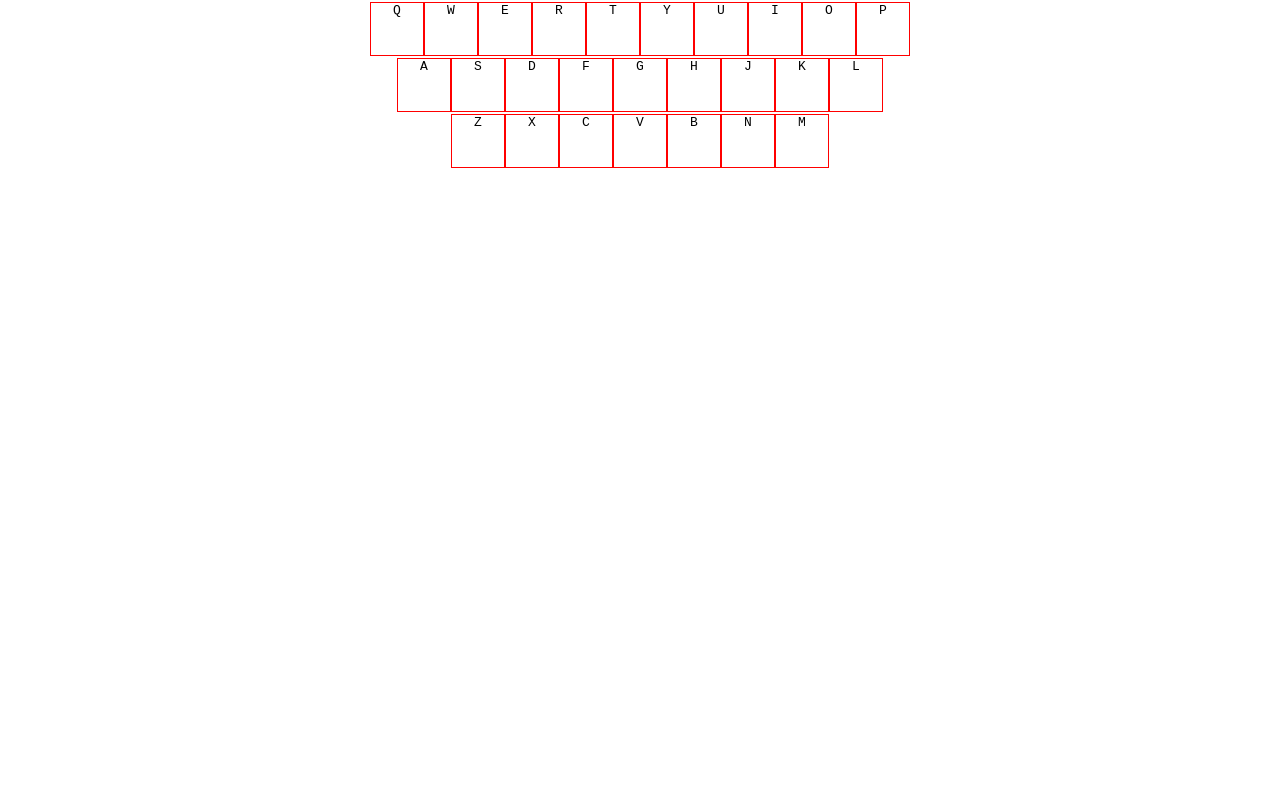
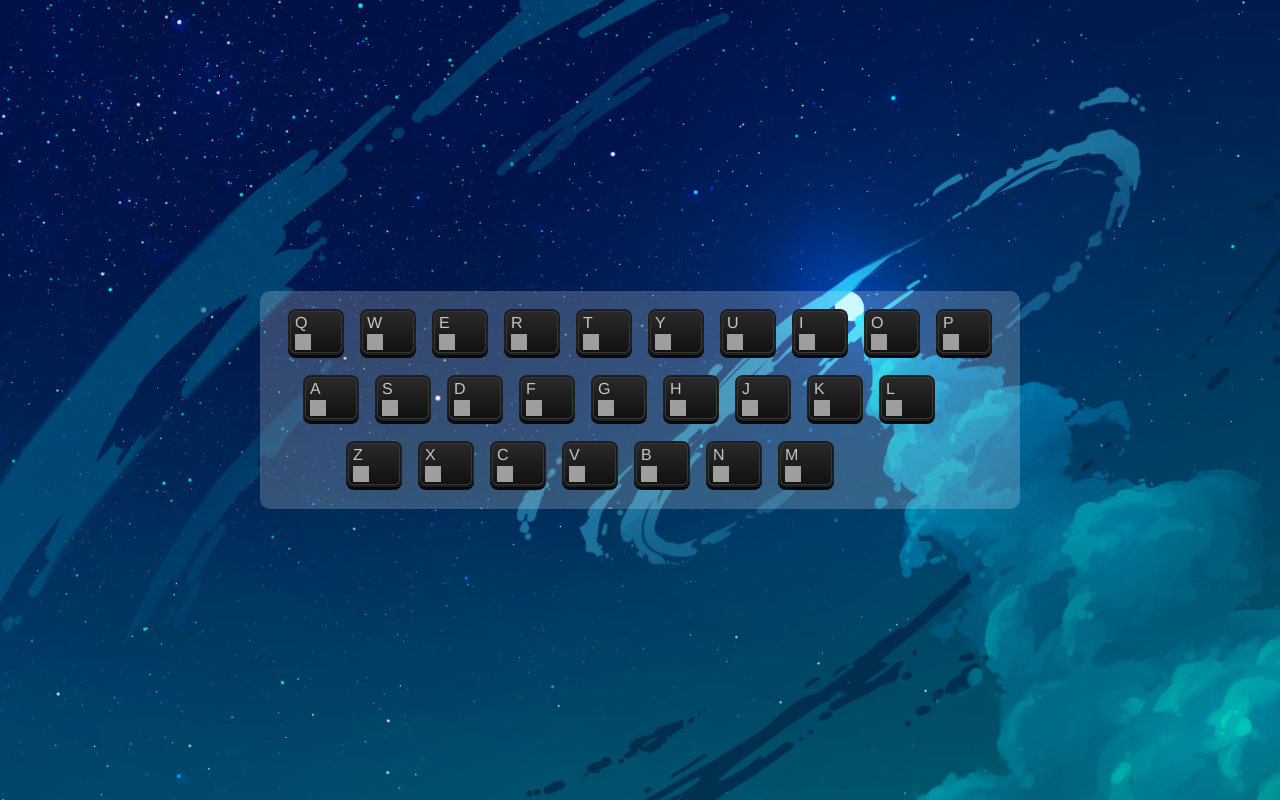
Before and after one commit to leeheart/myBookmarks, a plain HTML site: page index.html in a window 1280 px wide. Drawn offline with Linux system fonts and the light colour scheme; grey boxes are pictures that could not be loaded.

Commit message:
nav complete

```diff
--- a/index.html
+++ b/index.html
@@ -1,5 +1,6 @@
 <!DOCTYPE html>
 <html lang="zh-Hans">
+
 <head>
     <meta charset="UTF-8">
     <meta name="viewport" content="width=device-width, initial-scale=1.0">
@@ -7,75 +8,144 @@
     <title>我的导航</title>
     <link rel="stylesheet" href="./style.css">
 </head>
+
 <body>
     <header></header>
     <main>
-        <div class="wrapper" id="mainXXXXX"></div>
+        <div class="wrapper" id="main"></div>
     </main>
     <footer></footer>
 
     <script>
-        keys = {
-            0: ['q','w','e','r','t','y','u','i','o','p'],
-            1: ['a','s','d','f','g','h','j','k','l'],
-            2: ['z','x','c','v','b','n','m'],
+        // 1.初始化数据
+        var hashA = init()
+        var keys = hashA['keys']
+        var hash = hashA['hash']
+
+        // 2.生成键盘
+        generateKeyboard(keys, hash)
+
+        // 3.监听用户动作
+        listenToUser(hash)
+
+
+        // 工具函数
+        function getFromLocalStorage(name) {
+            return JSON.parse(localStorage.getItem(name) || 'null')
+        }
+        function init() {
+            var keys = {
+                0: ['q', 'w', 'e', 'r', 't', 'y', 'u', 'i', 'o', 'p'],
+                1: ['a', 's', 'd', 'f', 'g', 'h', 'j', 'k', 'l'],
+                2: ['z', 'x', 'c', 'v', 'b', 'n', 'm'],
                 length: 3
             }
-        hash = {
-            q: 'qq.com',
+            var hash = {
+                q: 'www.qq.com',
                 w: 'weibo.com',
                 e: 'ele.me',
                 r: 'renren.com',
-            t: 'tianya.com',
+                t: 'tencent.cn',
                 y: 'youtube.com',
-            u: 'uc.com',
+                u: 'www.uc.cn',
                 i: 'iqiyi.com',
                 o: 'opera.com',
                 p: undefined,
-            a: 'acfun.tv',
-            s: 'sohu.com',
+                a: 'acfun.cn',
+                s: 'sogou.com',
                 z: 'zhihu.com',
                 m: 'www.mcdonalds.com.cn'
             }
 
             //取出 localStorage 中的 zzz 对应的 hash
-        hashInLocalStorage = JSON.parse(localStorage.getItem('zzz') || 'null')
-        if(hashInLocalStorage){
+            var hashInLocalStorage = getFromLocalStorage('zzz')
+            if (hashInLocalStorage) {
                 hash = hashInLocalStorage
             }
+            return {
+                keys: keys,
+                hash: hash
+            }
+        }
 
-        //遍历 keys，生成 kbd 标签
-        index = 0
-        while(index < keys['length']){ //0 1 2
-            divXXXXX = document.createElement('div')
-            mainXXXXX.appendChild(divXXXXX)
-            row = keys[index] //第一个数组  第二个数组 第三个数组
-            index2 = 0
-            while(index2 < row['length']){ //0-9 0-8 0-6
-                kbdXXXXX = document.createElement('kbd')
-                kbdXXXXX.textContent = row[index2]
-                buttonX = document.createElement('button')
-                buttonX.textContent = '编辑'
-                buttonX.id = row[index2]
-                buttonX.onclick = function(xzkjcnxlkcjlk){
-                    key = xzkjcnxlkcjlk['target']['id']
-                    x = prompt('给我一个网址')
+        function tag(tagName) {
+            return document.createElement(tagName)
+        }
+
+        function createSpan(textContent) {
+            var span = tag('span')
+            span.textContent = textContent
+            span.className = 'text'
+            return span
+        }
+
+        function createButton(id) {
+            var button = tag('button')
+            button.textContent = '编辑'
+            button.id = id
+            button.onclick = function (xzkjcnxlkcjlk) {
+                var button2 = xzkjcnxlkcjlk['target']
+                var img2 = button2.previousSibling
+                var key = button2['id']
+                var x = prompt('给我一个网址')
                 hash[key] = x
+                img2.src = 'http://' + x + '/favicon.ico'
+                img2.onerror = function (xxx) {
+                    xxx.target.src = 'https://i.loli.net/2019/07/13/5d29b77fd160f19111.png'
+                }
                 localStorage.setItem('zzz', JSON.stringify(hash)) //只能存字符串
             }
-                kbdXXXXX.appendChild(buttonX)
-                divXXXXX.appendChild(kbdXXXXX)
-                index2 = index2 + 1
-            }
-            index = index + 1
+            return button
         }
 
-        document.onkeypress = function(xzkjcnxlkcjlk){
-            key = xzkjcnxlkcjlk['key'] //q w e r t...
-            website = hash[key]
+        function createImage(domain) {
+            var img = tag('img')
+            if (domain) {
+                img.src = 'http://' + domain + '/favicon.ico'
+            } else {
+                img.src = 'https://i.loli.net/2019/07/13/5d29b77fd160f19111.png'
+            }
+            img.onerror = function (xxx) {
+                xxx.target.src = 'https://i.loli.net/2019/07/13/5d29b77fd160f19111.png'
+            }
+            return img
+        }
+        function generateKeyboard(keys, hash) {
+            for (var index = 0; index < keys['length']; index = index + 1) {
+                var div = tag('div')
+                div.className = 'row'
+
+                main.appendChild(div)
+
+                var row = keys[index] //第一个数组  第二个数组 第三个数组
+                for (var index2 = 0; index2 < row['length']; index2 = index2 + 1) {
+                    var span = createSpan(row[index2])
+
+                    var button = createButton(row[index2])
+
+                    var img = createImage(hash[row[index2]])
+
+                    var kbd = tag('kbd')
+                    kbd.className = 'key'
+
+                    kbd.appendChild(span)
+                    kbd.appendChild(img)
+                    kbd.appendChild(button)
+                    div.appendChild(kbd)
+                }
+            }
+        }
+        function listenToUser(hash) {
+            document.onkeypress = function (xzkjcnxlkcjlk) {
+                var key = xzkjcnxlkcjlk['key'] //q w e r t...
+                var website = hash[key]
                 // location.href = 'http://'+website  //模拟用户在地址栏输入
-            window.open('http://'+website, '_blank') //在新窗口打开
+                if (website) {
+                    window.open('http://' + website, '_blank') //在新窗口打开
+                }
+            }
         }
     </script>
 </body>
+
 </html>
--- a/style.css
+++ b/style.css
@@ -7,8 +7,17 @@ a {
     text-decoration: none;
 }
 
-main{
+body {
+    background: grey url(./wall.jpg) no-repeat center center;
+    background-size: cover;
+}
+
+main {
     text-align: center;
+    display: flex;
+    justify-content: center;
+    align-items: center;
+    height: 100vh;
 }
 
 kbd {
@@ -20,17 +29,63 @@ kbd {
     position: relative;
 }
 
-kbd>button{
+kbd>button {
     position: absolute;
     bottom: 0;
     right: 0;
     display: none;
+    font-size: 12px;
 }
 
-kbd:hover>button{
+kbd:hover>button {
     display: inline-block;
 }
 
-#mainXXXXX{
+#main {
     display: inline-block;
+    background: rgba(255, 255, 255, 0.2);
+    border-radius: 10px;
 }
+
+#main>div:nth-child(2) {
+    margin-left: -22px;
+}
+
+#main>div:nth-child(3) {
+    margin-left: -80px;
+}
+
+.key {
+    width: 50px;
+    height: 40px;
+    background: linear-gradient(to bottom, #292929 0%, #111111 100%);
+    border: 1px solid #373737;
+    color: #C5C5C5;
+    border-radius: 6px;
+    box-shadow: 0 0 0 1px #1a1b1c, 0 0 0 2px #1f2020, 0 3px 0 2px #080808;
+    font-size: 16px;
+    font-family: Helvetica;
+    position: relative;
+}
+
+.row {
+    margin: 20px;
+}
+
+.row .key {
+    margin: 0 10px;
+}
+
+.key .text {
+    position: absolute;
+    top: 2px;
+    left: 4px;
+}
+
+.row .key img {
+    width: 16px;
+    height: 16px;
+    position: absolute;
+    left: 4px;
+    bottom: 2px;
+}
```
Also changed, not shown: wall.jpg (added). Lines whose indentation alone changed are shown as unchanged.
